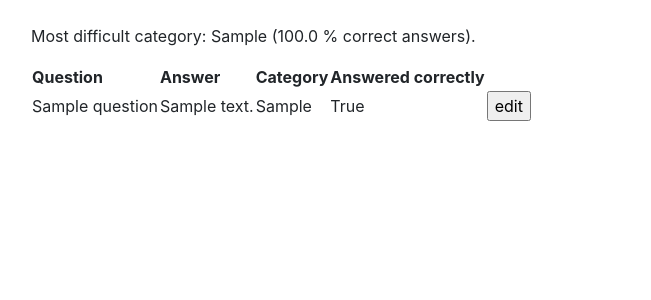
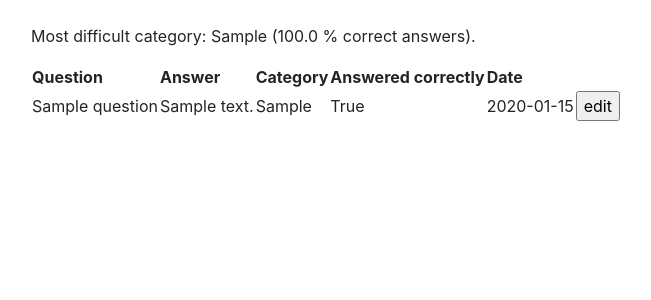
Before and after one commit to lauripalonen/tietovisatietokanta, a Flask app: page /questions/ in a window 1280 px wide. Shown: the part 56-356 px from the top of the page, without its empty margins (54-705 px from the left). Run offline with Flask 2, Linux system fonts and the light colour scheme; a user stored in the database is signed in; tables that the repository leaves empty hold one stand-in row (values such as "Sample post"); some libraries are stand-ins or nearby versions.

Commit message:
add date display to list

```diff
--- a/application/questions/views.py
+++ b/application/questions/views.py
@@ -13,7 +13,7 @@ from application.teams.models import Team
 def questions_index():
 
     team = current_user.team_id
-    questions = Question.query.filter_by(team_id=current_user.team_id)
+    questions = Question.query.filter_by(team_id=current_user.team_id).order_by(Question.quiz_date.desc())
 
     if (team and questions.first()):
         return render_template("questions/list.html",
@@ -26,7 +26,7 @@ def questions_index():
 @app.route("/questions/all/", methods=["GET"])
 @login_required(role="ADMIN")
 def questions_all():
-    questions = Question.query.all()
+    questions = Question.query.all().order_by(Question.quiz_date.desc())
     return render_template("questions/all.html", questions=questions)
 
 
--- a/application/templates/questions/list.html
+++ b/application/templates/questions/list.html
@@ -8,6 +8,7 @@
       <td><strong>Answer</strong></td>
       <td><strong>Category</strong></td>
       <td><strong>Answered correctly</strong></td>
+      <td><strong>Date</strong></td>
     </tr>
     {% for question in questions %}
     <tr>
@@ -15,6 +16,7 @@
       <td>{{ question.answer }}</td>
       <td>{{ question.category }}</td>
       <td>{{ question.answered_correctly }}</td>
+      <td>{{ question.quiz_date }}</td>
       <td>
         <form method="GET" action="{{ url_for('edit_form', question_id=question.id) }}">
           <input type="submit" value="edit"/>
```
